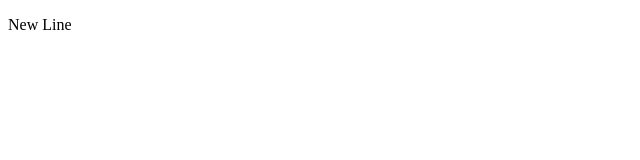
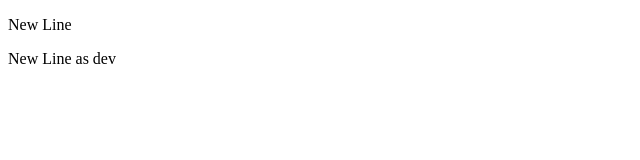
Before and after one commit to rfauzi44/git, a plain HTML site: page index.html in a window 1280 px wide. Shown: the full height of the page, 0-640 px from the left. Drawn offline with Linux system fonts and the light colour scheme.

Commit message:
new branch

```diff
--- a/index.html
+++ b/index.html
@@ -6,6 +6,7 @@
     <meta name="viewport" content="width=device-width, initial-scale=1.0">
     <title>Hello World, Change</title>
     <p>New Line</p>
+    <p>New Line as dev</p>
 
 
 </head>
```
